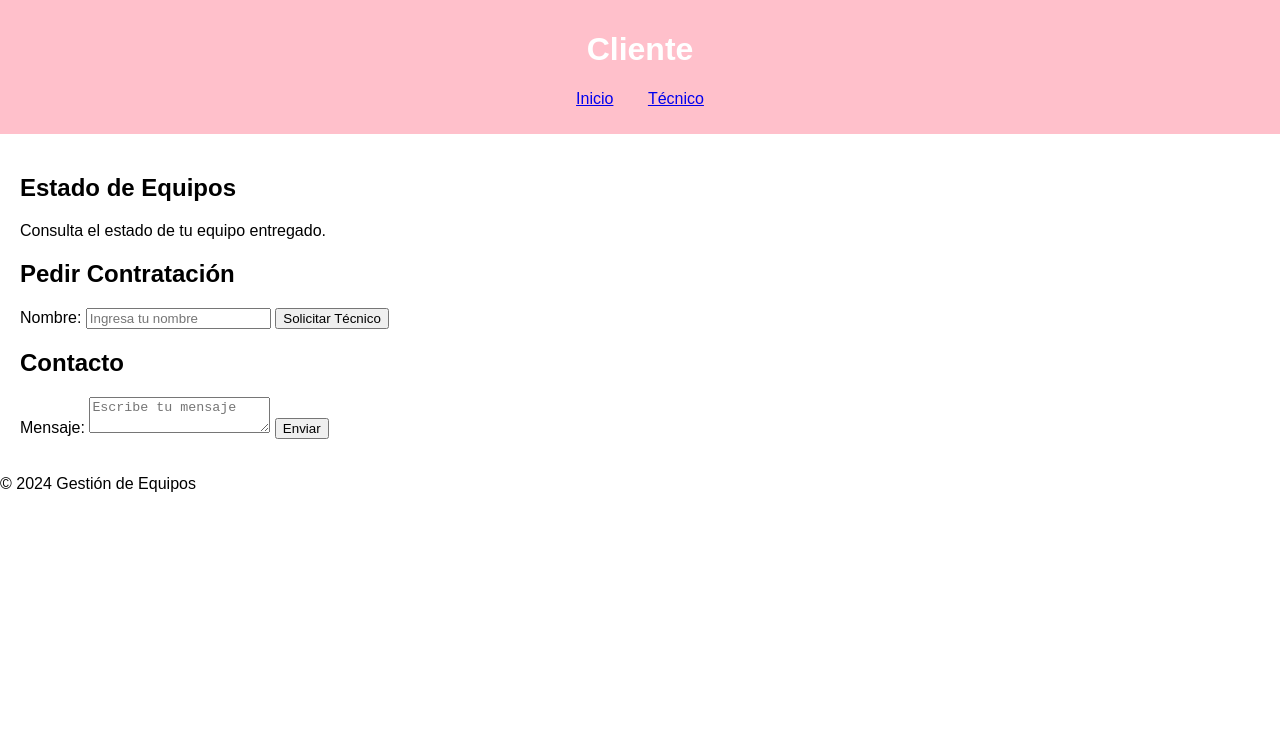
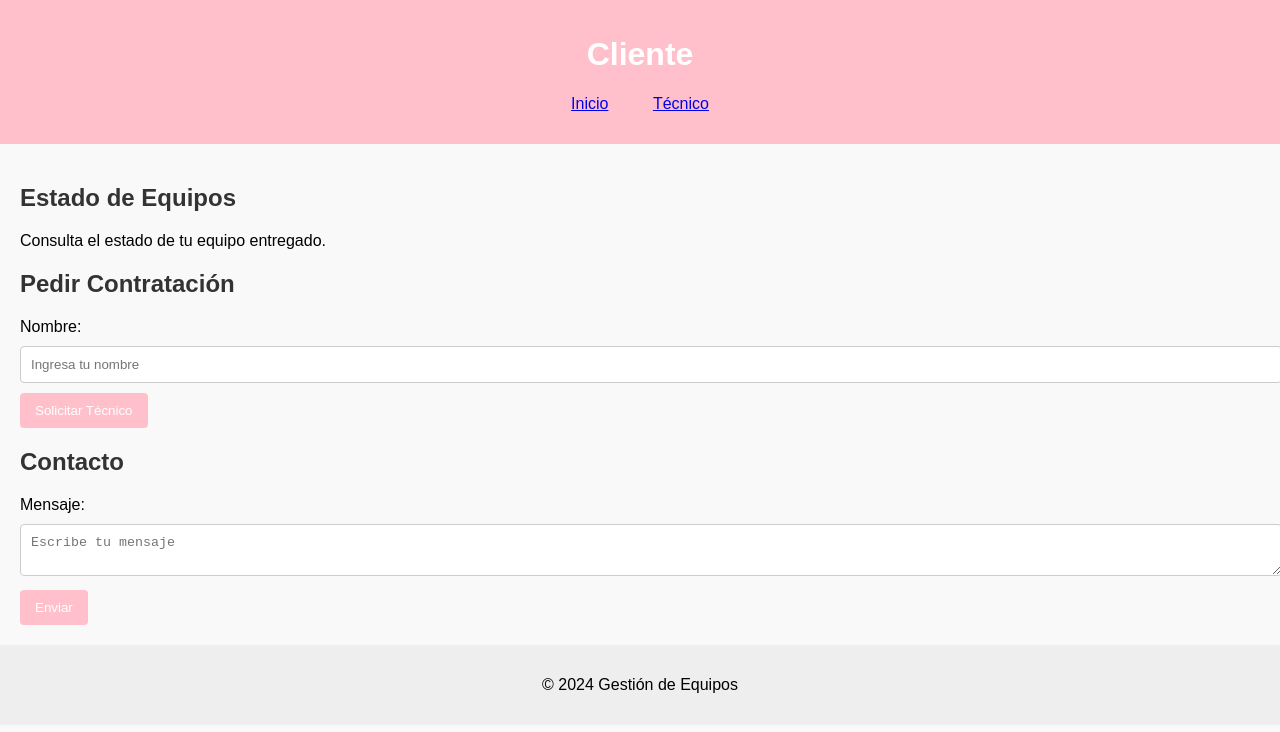
Before and after one commit to PIPINO1217/mi-proyecto, a plain HTML site: page cliente.html in a window 1280 px wide. Drawn offline with Linux system fonts and the light colour scheme.

Commit message:
Update styles.css

```diff
--- a/styles.css
+++ b/styles.css
@@ -2,14 +2,14 @@ body {
     font-family: Arial, sans-serif;
     margin: 0;
     padding: 0;
-    background-color: white;
+    background-color: #f9f9f9;
     color: black;
 }
 
 header {
-    background-color: pink; /* Color rosa */
+    background-color: pink; /* Rosa */
     color: white;
-    padding: 10px 0;
+    padding: 15px 0;
     text-align: center;
 }
 
@@ -20,13 +20,47 @@ nav ul {
 
 nav ul li {
     display: inline;
-    margin: 0 15px;
+    margin: 0 20px;
 }
 
 main {
     padding: 20px;
 }
 
+h2 {
+    color: #333;
+}
+
 form {
     margin-top: 20px;
 }
+
+input[type="text"], input[type="password"], textarea {
+    width: 100%;
+    padding: 10px;
+    margin: 10px 0;
+    border: 1px solid #ccc;
+    border-radius: 4px;
+}
+
+button {
+    background-color: pink; /* Rosa */
+    color: white;
+    padding: 10px 15px;
+    border: none;
+    border-radius: 4px;
+    cursor: pointer;
+}
+
+button:hover {
+    background-color: #d68d8d; /* Color al pasar el ratón */
+}
+
+footer {
+    text-align: center;
+    padding: 15px 0;
+    background-color: #eee;
+    position: relative;
+    bottom: 0;
+    width: 100%;
+}
```
